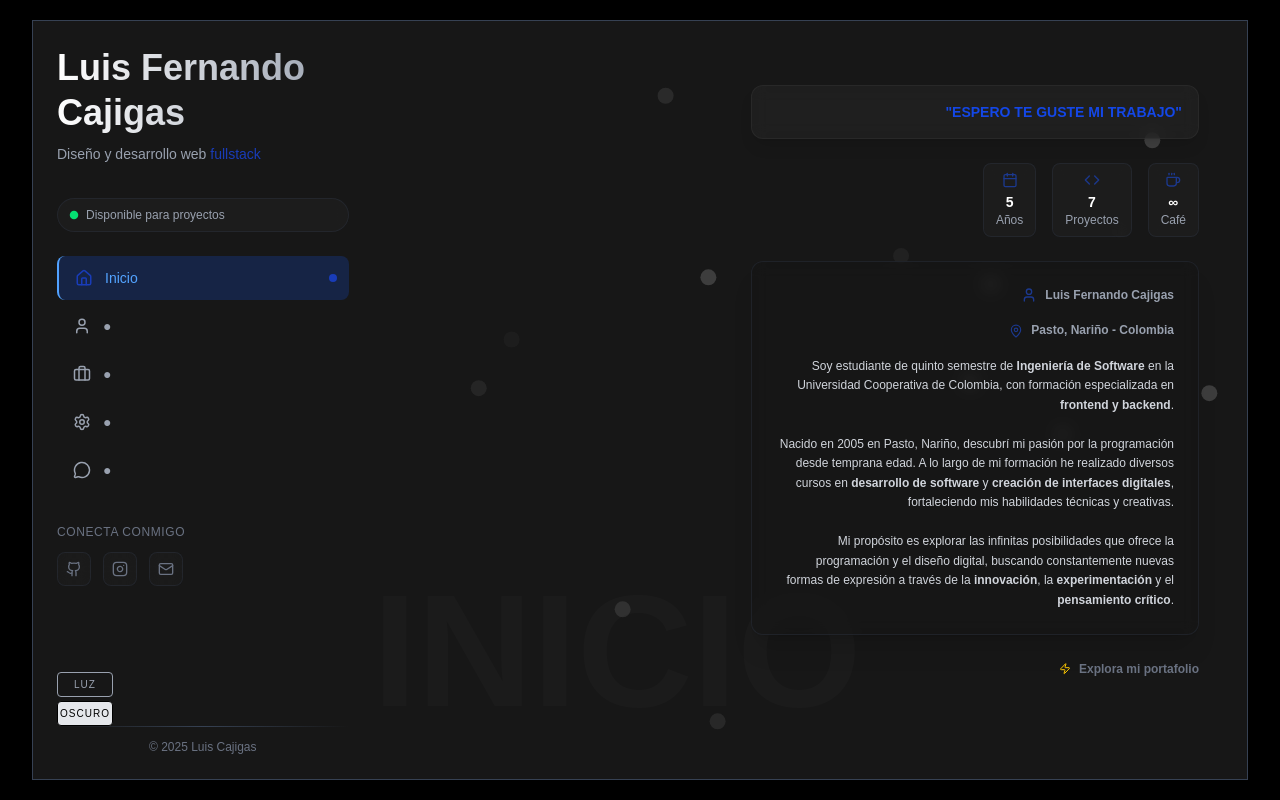
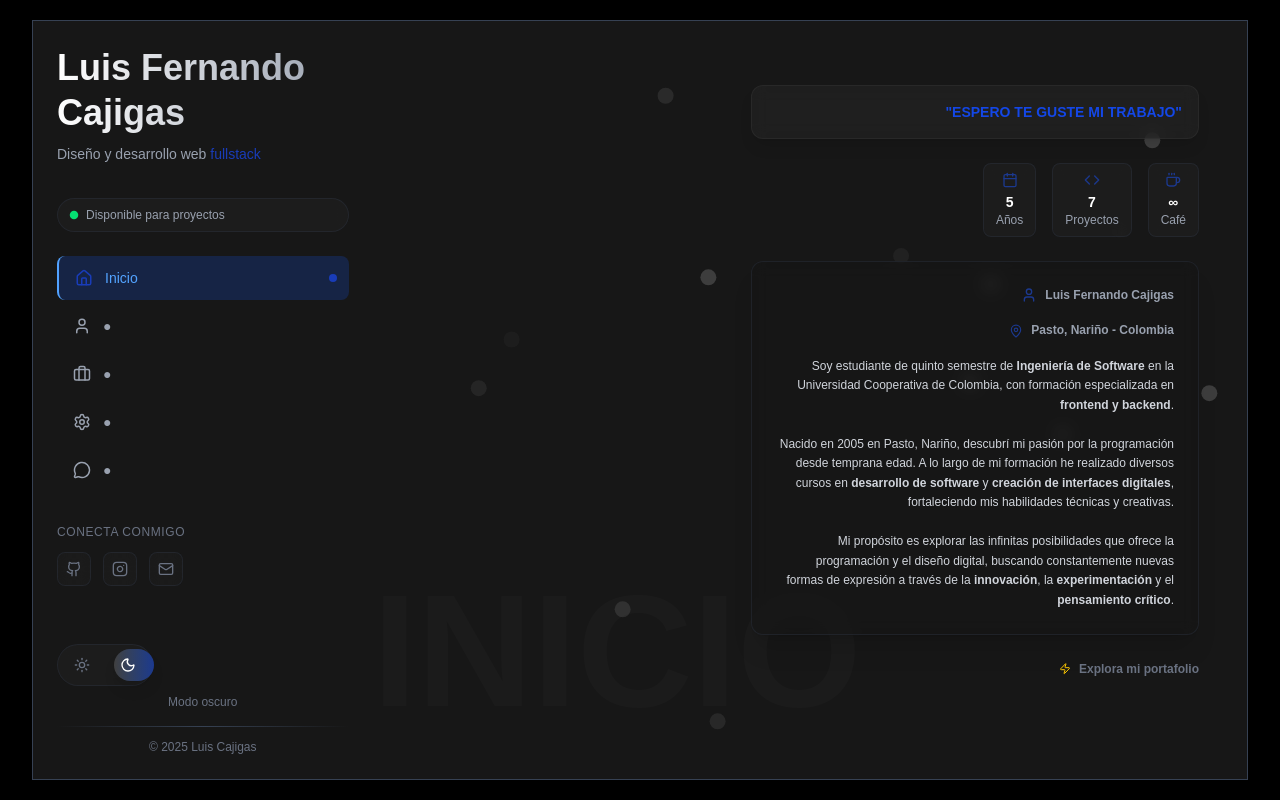
Before and after one commit to luiscajigas/luis_fernando_cajigas, a Next.js app: page / in a window 1280 px wide. Built offline with nearby package versions, Linux system fonts and the light colour scheme.

Commit message:
agrego segunda version de llos botones de modo oscuro y claro

```diff
--- a/src/app/components/DarkModeToggle.tsx
+++ b/src/app/components/DarkModeToggle.tsx
@@ -1,5 +1,8 @@
 "use client";
+
 import { useEffect } from "react";
+import { motion } from "framer-motion";
+import { Sun, Moon } from "lucide-react";
 
 interface Props {
   darkMode: boolean;
@@ -16,27 +19,56 @@ export default function DarkModeToggle({ darkMode, setDarkMode }: Props) {
   }, [darkMode]);
 
   return (
-    <div className="mt-auto flex flex-col gap-1 text-[10px] tracking-widest">
-      <button
-        onClick={() => setDarkMode(false)}
-        className={`w-14 py-1 border rounded ${
-          !darkMode
-            ? "bg-gray-800 text-white"
-            : "border-gray-400 text-gray-400"
-        }`}
+    <div className="mt-auto mb-4">
+      <motion.div
+        className="relative bg-neutral-800/40 backdrop-blur-sm border border-gray-700/30 rounded-full p-1 w-24"
+        whileHover={{ scale: 1.02 }}
       >
-        LUZ
-      </button>
-      <button
-        onClick={() => setDarkMode(true)}
-        className={`w-14 py-1 border rounded ${
-          darkMode
-            ? "bg-gray-200 text-black"
-            : "border-gray-400 text-gray-400"
-        }`}
+        <motion.div
+          className="absolute top-1 w-10 h-8 bg-gradient-to-r from-neutral-700 to-blue-900 rounded-full shadow-lg"
+          animate={{
+            x: darkMode ? 52 : 4,
+          }}
+          transition={{
+            type: "spring",
+            stiffness: 500,
+            damping: 30
+          }}
+        />
+
+        <div className="relative flex justify-between items-center">
+          <motion.button
+            onClick={() => setDarkMode(false)}
+            className={`w-10 h-8 flex items-center justify-center rounded-full transition-colors duration-200 ${
+              !darkMode ? "text-white" : "text-gray-500 hover:text-gray-300"
+            }`}
+            whileHover={{ scale: 1.1 }}
+            whileTap={{ scale: 0.95 }}
+          >
+            <Sun size={16} />
+          </motion.button>
+
+          <motion.button
+            onClick={() => setDarkMode(true)}
+            className={`w-10 h-8 flex items-center justify-center rounded-full transition-colors duration-200 ${
+              darkMode ? "text-white" : "text-gray-500 hover:text-gray-300"
+            }`}
+            whileHover={{ scale: 1.1 }}
+            whileTap={{ scale: 0.95 }}
+          >
+            <Moon size={16} />
+          </motion.button>
+        </div>
+      </motion.div>
+
+      <motion.p
+        className="text-xs text-gray-500 mt-2 text-center"
+        initial={{ opacity: 0 }}
+        animate={{ opacity: 1 }}
+        transition={{ delay: 0.5 }}
       >
-        OSCURO
-      </button>
+        {darkMode ? "Modo oscuro" : "Modo claro"}
+      </motion.p>
     </div>
   );
 }
```
